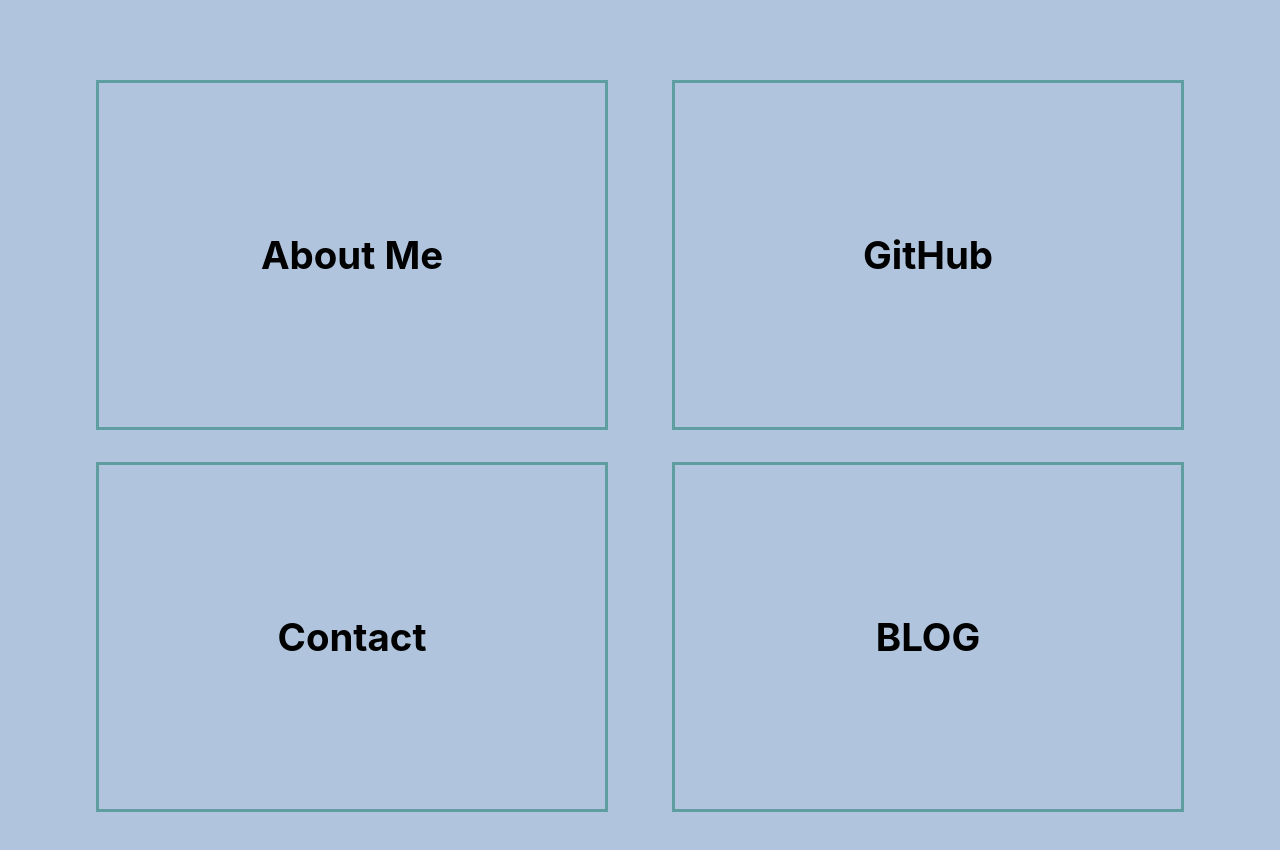
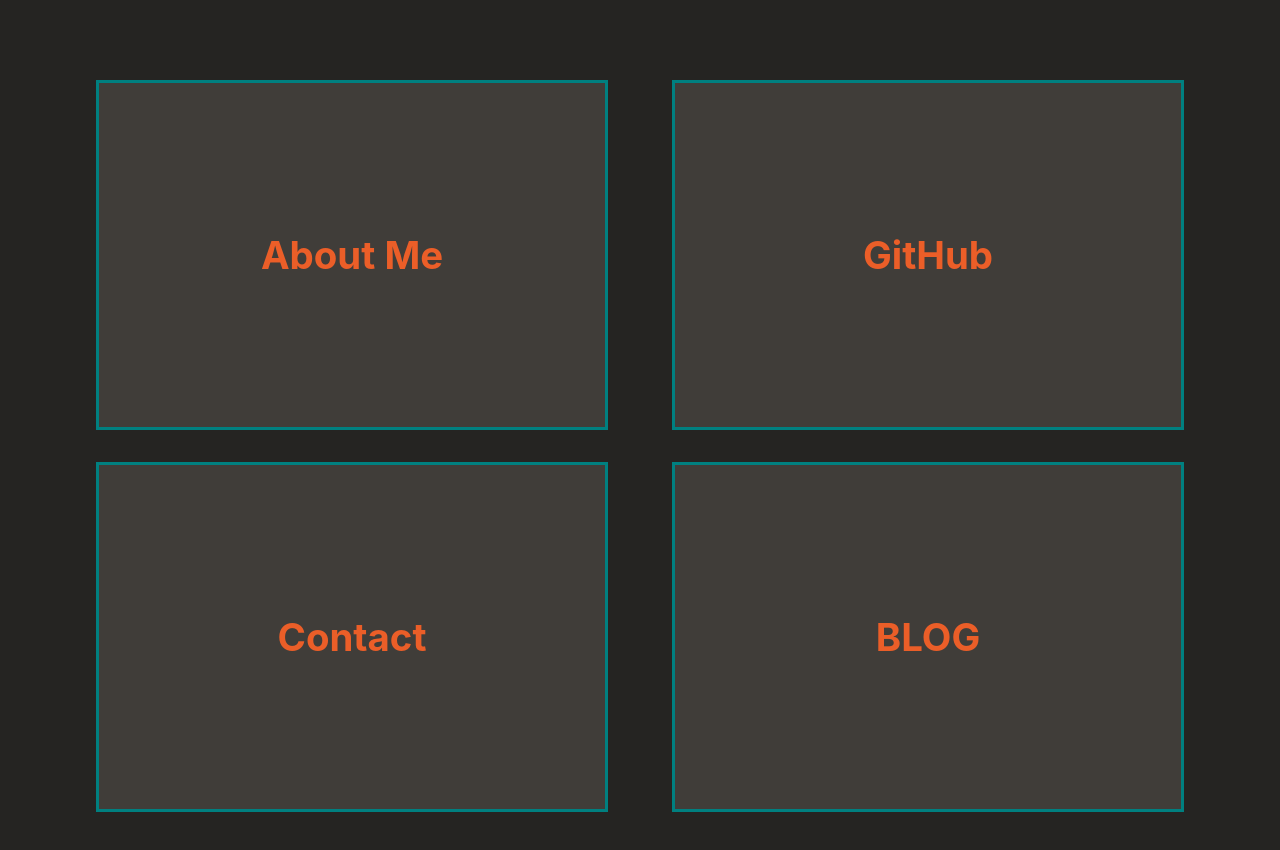
Before and after one commit to A-Schuster/A-Schuster, a Next.js app: page / in a window 1280 px wide. Shown: the top 850 px of the page. Built offline with nearby package versions, Linux system fonts and the light colour scheme.

Commit message:
Added some coloring to the titles darkened background

```diff
--- a/styles/Home.style.js
+++ b/styles/Home.style.js
@@ -1,5 +1,4 @@
 import styled, {keyframes} from "styled-components";
-
 const fadeIn = keyframes`
   from {
     opacity: 0;
@@ -42,16 +41,21 @@ export const ReuseCont = styled.section`
   grid-template-rows: 1fr;
   margin: 1em;
   align-items: center;
-  border: cadetblue solid;
+  border: teal solid;
   width: 40vw;
   min-height: 350px;
   min-width: 350px;
+  background-color: rgb(64, 61, 57);
   height: 40vh;
   justify-self: center;
 `
 export const Title = styled.h1`
   font-size: 3vw;
+  @media (max-width: 768px) {
+    font-size: 2em;
+  }
   cursor: pointer;
+  color: rgb(235, 94, 40);
   visibility: ${props => props.visible ? 'hidden' : 'visible'};
   animation: 1s ${props => props.visible ? fadeOut : fadeIn}
 `
--- a/styles/globals.css
+++ b/styles/globals.css
@@ -4,7 +4,7 @@ body {
   margin: 0;
   font-family: -apple-system, BlinkMacSystemFont, Segoe UI, Roboto, Oxygen,
     Ubuntu, Cantarell, Fira Sans, Droid Sans, Helvetica Neue, sans-serif;
-  background-color:lightsteelblue;
+  background-color: rgb(37, 36, 34);
 }
 
 a {
```
